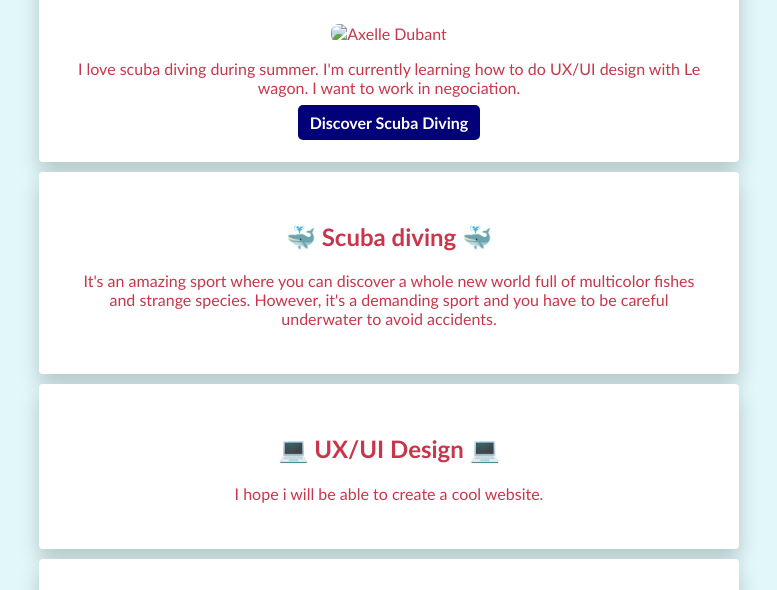
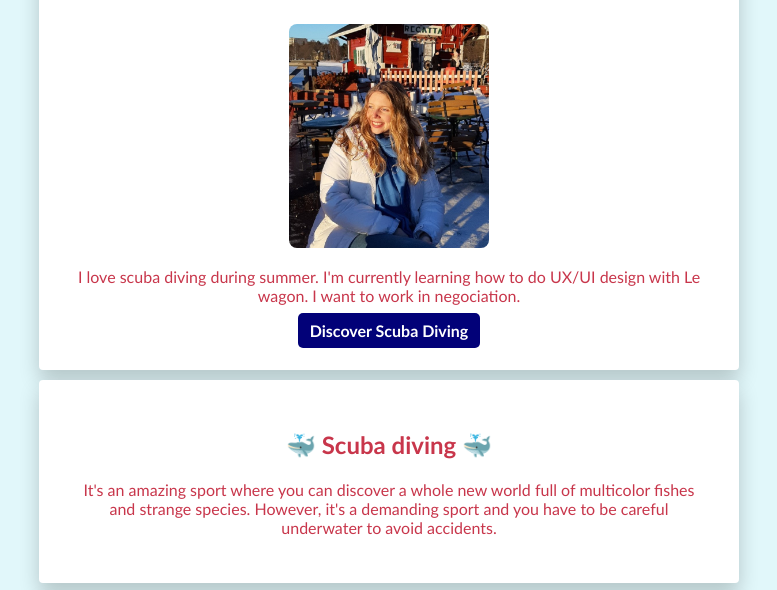
Before and after one commit to axelle-dubant/my-profile, a plain HTML site: page index.html in a window 1280 px wide. Shown: the part 149-739 px from the top of the page, without its empty margins (251-1028 px from the left). Drawn offline with Linux system fonts and the light colour scheme.

Commit message:
Update index.html

```diff
--- a/index.html
+++ b/index.html
@@ -17,7 +17,7 @@
 <div class="container">
 	<div class="card-white">
   		<h1> 🗺️ Hello, I'm Axelle 🗺️ </h1>
-  		<img src="Images/profile-picture.png" alt="Axelle Dubant" id="imagen">
+  		<img src="profile-picture.png" alt="Axelle Dubant" id="imagen">
   		<p>I love scuba diving during summer. I'm currently learning how to do UX/UI design with Le wagon. I want to work in negociation.</p>
   		<a href="https://www.istockphoto.com/fr/photos/plong%C3%A9e-sous-marine?excludenudity=false&sort=mostpopular&mediatype=photography&phrase=plong%C3%A9e%20sous%20marine" target="_blank" class="btn-blue">Discover Scuba Diving</a>
 	</div>
```
